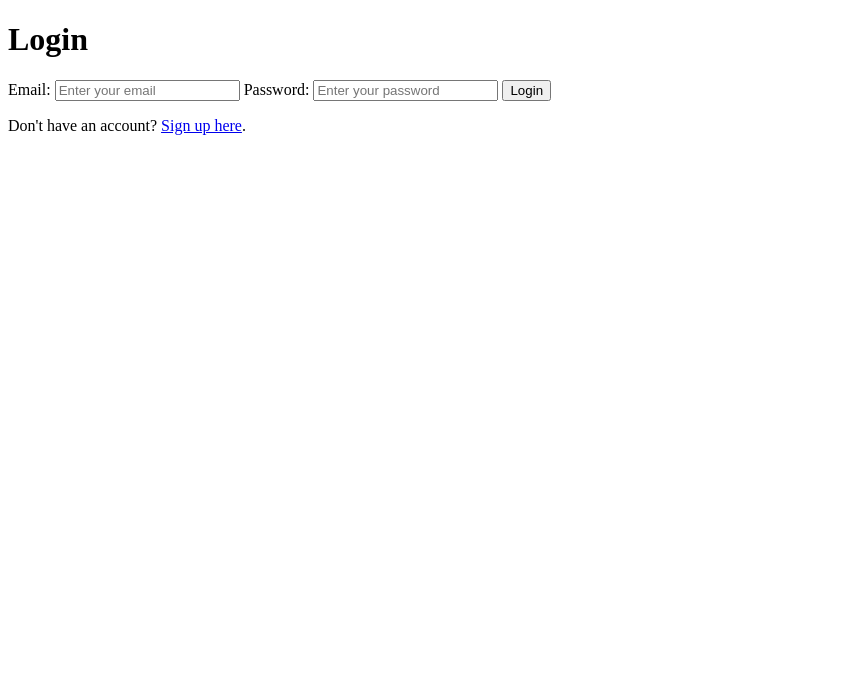
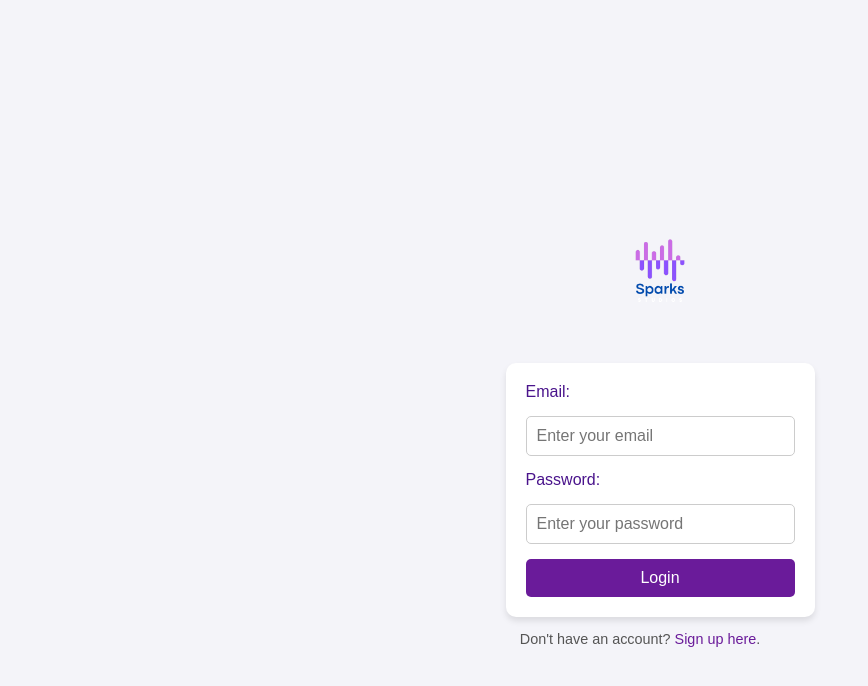
Before and after one commit to ChristopherJamesMoore/plymhack, a plain HTML site: page login.html in a window 1280 px wide. Shown: the whole page, without its empty margins (0-868 px from the left). Drawn offline with Linux system fonts and the light colour scheme.

Commit message:
styling changes

```diff
--- a/login.html
+++ b/login.html
@@ -9,7 +9,7 @@
 </head>
 <body>
   <header>
-    <h1>Login</h1>
+    <img src="localimg/sparks.png" alt="Sparks Logo" class="logo-image" onclick="window.location.href='index.html';">
   </header>
 
   <main>
--- a/stylesheets/login.css
+++ b/stylesheets/login.css
@@ -1 +1,107 @@
-hgvyffyt
+/* General Styles */
+body {
+    font-family: Arial, sans-serif;
+    margin: 0;
+    padding: 0;
+    background-color: #f4f4f9;
+    color: #333;
+    display: flex;
+    flex-direction: column;
+    align-items: center;
+    justify-content: center;
+    height: 100vh;
+}
+
+header {
+    margin-bottom: 20px;
+}
+
+header h1 {
+    font-size: 2.5rem;
+    color: #4a148c; /* Dark Purple */
+}
+
+/* Form Styles */
+form {
+    background-color: #fff;
+    padding: 20px;
+    border-radius: 10px;
+    box-shadow: 0 4px 6px rgba(0, 0, 0, 0.1);
+    width: 100%;
+    max-width: 400px;
+    display: flex;
+    flex-direction: column;
+    gap: 15px;
+}
+
+label {
+    font-size: 1rem;
+    color: #4a148c; /* Dark Purple */
+}
+
+input {
+    padding: 10px;
+    font-size: 1rem;
+    border: 1px solid #ccc;
+    border-radius: 5px;
+    transition: border-color 0.3s ease;
+}
+
+input:focus {
+    border-color: #6a1b9a; /* Slightly lighter dark purple for focus */
+    outline: none;
+}
+
+button {
+    padding: 10px;
+    font-size: 1rem;
+    background-color: #6a1b9a; /* Dark Purple button */
+    color: #fff;
+    border: none;
+    border-radius: 5px;
+    cursor: pointer;
+    transition: background-color 0.3s ease;
+}
+
+button:hover {
+    background-color: #4a148c; /* Darker purple on hover */
+}
+
+/* Link Styles */
+p {
+    font-size: 0.9rem;
+    color: #555;
+    text-align: center;
+}
+
+p a {
+    color: #6a1b9a; /* Dark Purple link */
+    text-decoration: none;
+    transition: color 0.3s ease;
+}
+
+p a:hover {
+    color: #4a148c; /* Darker purple on hover */
+}
+
+/* Responsive Design */
+@media (max-width: 600px) {
+    header h1 {
+        font-size: 2rem;
+    }
+
+    form {
+        padding: 15px;
+    }
+
+    button {
+        font-size: 0.9rem;
+    }
+}
+
+.logo-image {
+    width: 30%;
+    height: auto;
+    margin-left: 39%;
+    margin-top: 50px;
+}
--- a/stylesheets/view-songs.css
+++ b/stylesheets/view-songs.css
@@ -1,48 +1,134 @@
+/* General Styles */
 body {
   font-family: Arial, sans-serif;
   margin: 0;
   padding: 0;
+  background-color: #f3e5f5; /* Light purple background */
+  color: #4a148c; /* Dark purple text */
+  display: flex;
+  flex-direction: column;
+  align-items: center;
+  justify-content: flex-start;
+  min-height: 100vh;
 }
 
 header {
+  width: 100%;
+  background-color: #6a1b9a; /* Deep purple */
+  color: #fff;
+  padding: 15px 20px;
   display: flex;
   justify-content: space-between;
   align-items: center;
-    padding: 1rem;
-    background-color: #6200ea;
-    color: white;
+  box-shadow: 0 2px 4px rgba(0, 0, 0, 0.1);
 }
 
-  #songs-container {
-    display: grid;
-    grid-template-columns: repeat(auto-fill, minmax(300px, 1fr));
-    gap: 1rem;
-    padding: 1rem;
+header h1 {
+  margin: 0;
+  font-size: 1.8rem;
 }
 
-  .song-card {
-    border: 1px solid #ddd;
-    border-radius: 8px;
-    padding: 1rem;
-    text-align: center;
-    background-color: #f9f9f9;
+header #auth-status {
+  font-size: 1rem;
 }
 
-  .song-cover {
-    max-width: 100%;
-    border-radius: 8px;
+header button {
+  background-color: #fff;
+  color: #6a1b9a; /* Deep purple text */
+  border: none;
+  padding: 8px 15px;
+  border-radius: 5px;
+  cursor: pointer;
+  transition: background-color 0.3s;
+  margin-right: 15px;
 }
 
-  .like-button {
-    margin-top: 0.5rem;
-    padding: 0.5rem 1rem;
-    background-color: #6200ea;
-    color: white;
-    border: none;
-    border-radius: 4px;
-    cursor: pointer;
+header button:hover {
+  background-color: #f3e5f5; /* Light purple */
 }
 
-  .like-button:hover {
-    background-color: #3700b3;
+/* Main Content Styles */
+main {
+  padding: 20px;
+  width: 100%;
+  max-width: 800px;
 }
+
+main h2 {
+  font-size: 1.5rem;
+  margin-bottom: 15px;
+  color: #4a148c; /* Dark purple */
+}
+
+#songs-list {
+  display: flex;
+  flex-wrap: wrap;
+  gap: 20px;
+}
+
+.song {
+  background-color: #fff;
+  border-radius: 10px;
+  box-shadow: 0 4px 6px rgba(0, 0, 0, 0.1);
+  padding: 15px;
+  width: 100%;
+  max-width: 250px;
+  text-align: center;
+  display: flex;
+  flex-direction: column;
+  align-items: center;
+}
+
+.song img {
+  width: 100%;
+  height: auto;
+  border-radius: 5px;
+  margin-bottom: 10px;
+}
+
+.song h3 {
+  font-size: 1.2rem;
+  margin: 10px 0;
+  color: #4a148c; /* Dark purple */
+}
+
+.song p {
+  font-size: 0.9rem;
+  color: #6a1b9a; /* Deep purple */
+  margin: 5px 0;
+}
+
+.song button {
+  background-color: #6a1b9a; /* Deep purple */
+  color: #fff;
+  border: none;
+  padding: 8px 15px;
+  border-radius: 5px;
+  cursor: pointer;
+  transition: background-color 0.3s;
+  margin-top: 10px;
+}
+
+.song button:hover {
+  background-color: #4a148c; /* Darker purple */
+}
+
+/* Responsive Design */
+@media (max-width: 600px) {
+  header h1 {
+    font-size: 1.5rem;
+  }
+
+  main {
+    padding: 10px;
+  }
+
+  .song {
+    max-width: 100%;
+  }
+}
+
+.logo-image {
+  width: 10%;
+  height: auto;
+}
```
Also changed, not shown: view-songs.html (+1 -1 lines). Lines whose indentation alone changed are shown as unchanged.
